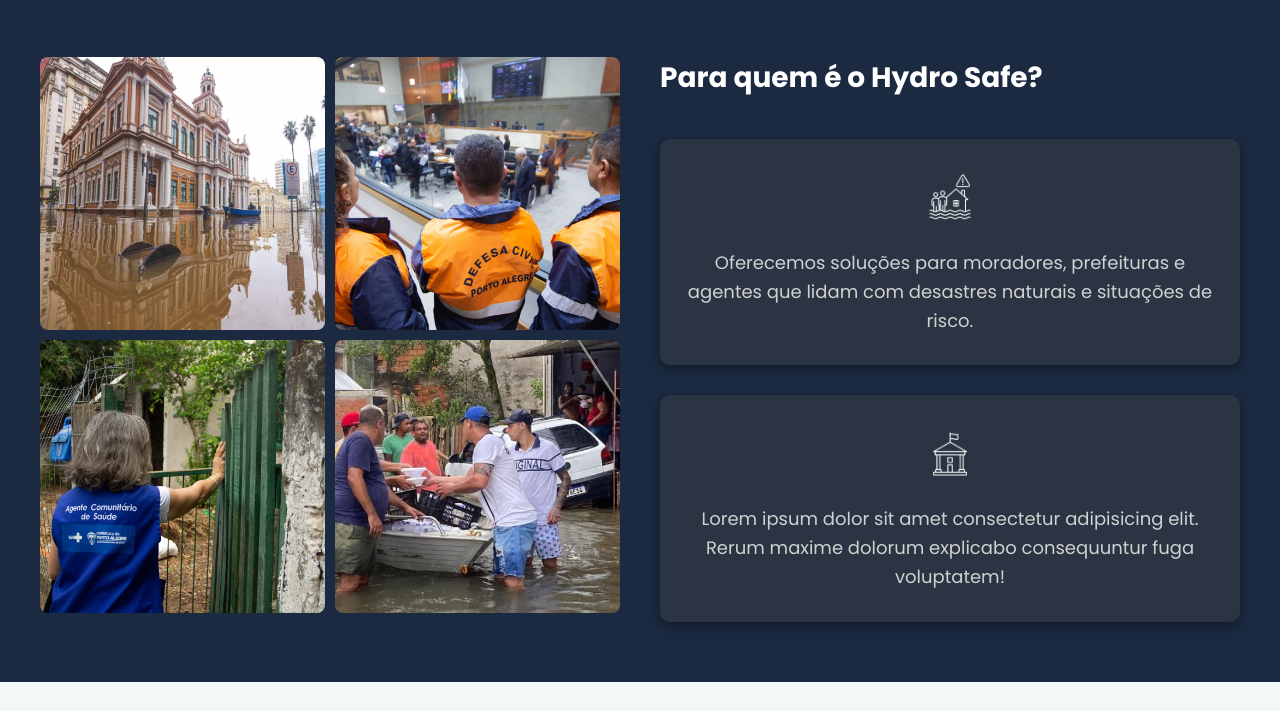
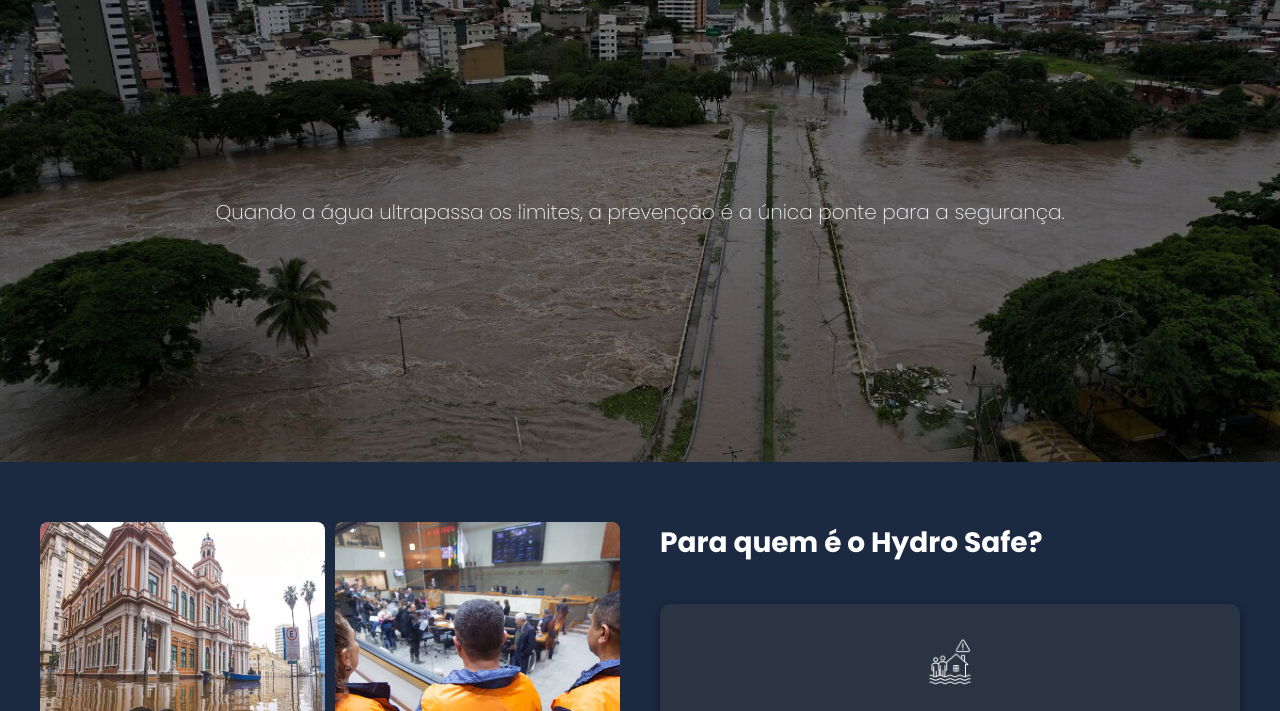
Before and after one commit to HydroSafe-GS/HydroSafe, a plain HTML site: page index.html in a window 1280 px wide. Shown: the part 145-856 px from the top of the page. Before the commit the page ends 827 px from the top, so only its background shows below. Drawn offline with Linux system fonts and the light colour scheme.

Commit message:
style: estilizacao do banner

```diff
--- a/src/css/style.css
+++ b/src/css/style.css
@@ -94,6 +94,29 @@ header {
 
 .hidden {
   display: none;
+}
+
+/* ========================= */
+/* Banner */
+/* ========================= */
+#banner {
+  display: flex;
+  justify-content: center;
+  align-items: center;
+  background-image: url(../assets/imgs/banner-intro.png);
+  background-attachment: fixed;
+  background-position: center;
+  background-repeat: no-repeat;
+  background-size: cover;
+  height: 500px;
+  padding: 0 20px;
+}
+
+.banner-text {
+  color: #f4f7f8;
+  font-size: 20px;
+  font-weight: 200;
+  text-align: center;
 }
 
 /* ========================= */
```
Also changed, not shown: src/assets/imgs/banner-intro.png (added).
